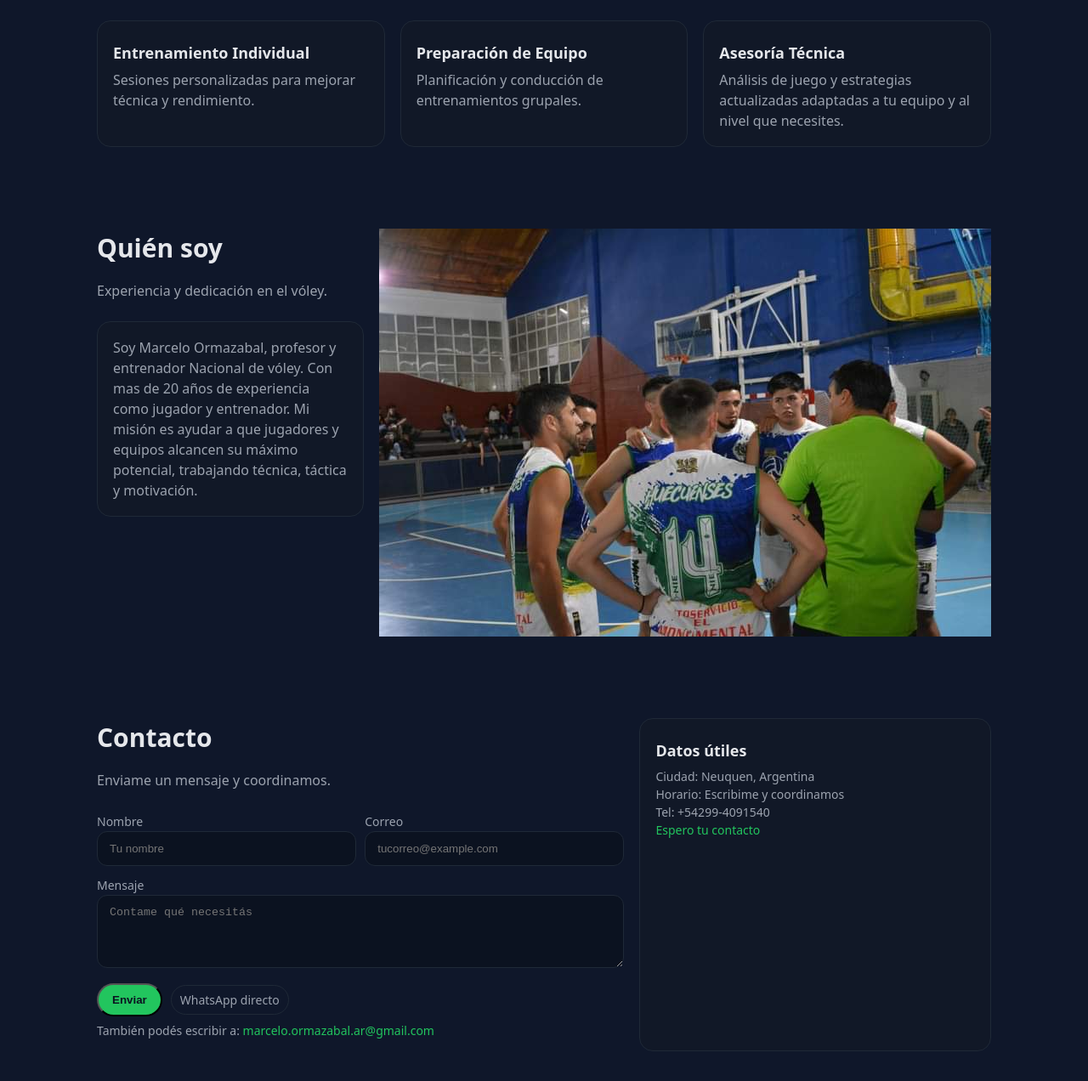
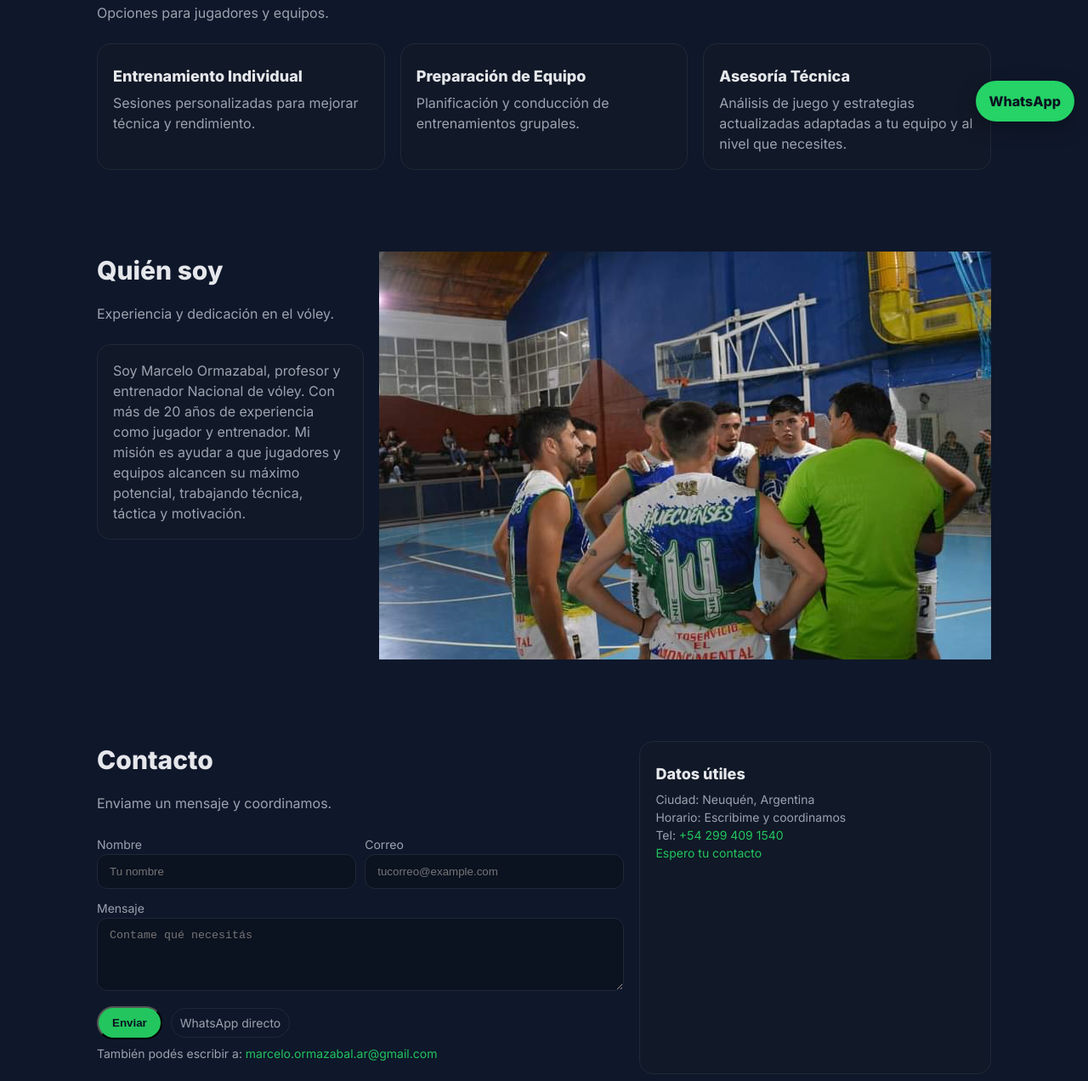
Before and after one commit to marceloormazabal/mi-pagina-voley, a plain HTML site: page index.html in a window 1280 px wide. Shown: the part 641-1913 px from the top of the page at 85% size. Drawn offline with Linux system fonts and the light colour scheme.

Commit message:
Add files via upload
actualizacion de vista y botones

````diff
--- a/index.html
+++ b/index.html
@@ -4,6 +4,16 @@
   <meta charset="UTF-8" />
   <meta name="viewport" content="width=device-width, initial-scale=1" />
   <title>Marcelo Ormazabal - Profesor de Vóley</title>
+
+  <!-- SEO & Social -->
+  <meta name="description" content="Entrenamientos personalizados de vóley en Neuquén con Marcelo Ormazabal. Clases individuales y para equipos, técnica, táctica y motivación." />
+  <meta property="og:title" content="Profesor de Vóley — Marcelo Ormazabal" />
+  <meta property="og:description" content="Potenciá tu rendimiento en vóley. Entrenamientos individuales y de equipo en Neuquén." />
+  <meta property="og:image" content="img/1000095719.JPG" />
+  <meta property="og:type" content="website" />
+  <link rel="icon" href="img/1000095719.JPG" />
+  <link href="https://fonts.googleapis.com/css2?family=Inter:wght@400;600;800&display=swap" rel="stylesheet">
+
   <style>
     :root{
       --bg:#0f172a;
@@ -14,11 +24,12 @@
       --brand-2:#34d399;
     }
     *{box-sizing:border-box}
-    html,body{margin:0;padding:0;background:var(--bg);color:var(--text);font-family:system-ui,-apple-system,Segoe UI,Roboto,Ubuntu,Cantarell,Noto Sans,sans-serif;line-height:1.5}
+    html{scroll-behavior:smooth}
+    html,body{margin:0;padding:0;background:var(--bg);color:var(--text);font-family:Inter,system-ui,-apple-system,Segoe UI,Roboto,Ubuntu,Cantarell,Noto Sans,sans-serif;line-height:1.5}
     a{color:var(--brand);text-decoration:none}
     a:hover{filter:brightness(1.1)}
     .container{max-width:1100px;margin:0 auto;padding:24px}
-    header{position:sticky;top:0;background:rgba(15,23,42,.8);backdrop-filter:saturate(180%) blur(8px);border-bottom:1px solid #1f2937}
+    header{position:sticky;top:0;background:rgba(15,23,42,.8);backdrop-filter:saturate(180%) blur(8px);border-bottom:1px solid #1f2937;z-index:10}
     .nav{display:flex;align-items:center;justify-content:space-between;gap:16px}
     .logo{display:flex;align-items:center;gap:10px;font-weight:700}
     .logo span{background:linear-gradient(135deg,var(--brand),var(--brand-2));-webkit-background-clip:text;background-clip:text;color:transparent}
@@ -52,6 +63,15 @@
 
     footer{border-top:1px solid #1f2937;color:var(--muted)}
 
+    /* Botón flotante WhatsApp */
+    .wa-float{
+      position: fixed; right: 16px; bottom: 16px;
+      background: #25D366; color:#0b1220; font-weight:700;
+      padding: 12px 16px; border-radius: 999px; text-decoration: none;
+      box-shadow: 0 8px 24px rgba(0,0,0,.25); z-index: 20;
+    }
+    .wa-float:hover{ filter: brightness(1.05); }
+
     @media (max-width:900px){
       .hero,.about,.contact{grid-template-columns:1fr}
       .grid{grid-template-columns:1fr}
@@ -76,19 +96,19 @@
       <div class="card">
         <span class="tag">Entrenamiento personalizado</span>
         <h1>Potenciá tu rendimiento en Vóley</h1>
-        <p class="lead">Me especializo en entrenamientos para equipos y jugadores que buscan crecer. Consultas por WhatsApp o correo.</p>
+        <p class="lead">Me especializo en entrenamientos de alto rendimiento, para equipos y jugadores que buscan crecer y obtener el maximo portencial. Consultas por WhatsApp o correo.</p>
         <div style="margin-top:16px;display:flex;gap:10px;flex-wrap:wrap">
           <a class="btn" href="#contacto">Pedir información</a>
           <a href="#servicios">Ver servicios</a>
         </div>
       </div>
-      <!-- Imagen de vóley actualizada -->
+      <!-- Imagen de vóley -->
       <img alt="Equipo de vóley" src="img/1000095719.JPG" />
     </section>
 
     <section id="servicios">
       <h2>Servicios</h2>
-      <p class="section-lead">Opciones para jugadoras y equipos.</p>
+      <p class="section-lead">Opciones para jugadores y equipos.</p>
       <div class="grid">
         <div class="card">
           <h3>Entrenamiento Individual</h3>
@@ -110,10 +130,10 @@
         <h2>Quién soy</h2>
         <p class="section-lead">Experiencia y dedicación en el vóley.</p>
         <div class="card">
-          <p>Soy Marcelo Ormazabal, profesor y entrenador Nacional de vóley. Con mas de 20 años de experiencia como jugador y entrenador. Mi misión es ayudar a que jugadores y equipos alcancen su máximo potencial, trabajando técnica, táctica y motivación.</p>
+          <p>Soy Marcelo Ormazabal, profesor y entrenador Nacional de vóley. Con más de 20 años de experiencia como jugador y entrenador. Mi misión es ayudar a que jugadores y equipos alcancen su máximo potencial, trabajando técnica, táctica y motivación.</p>
         </div>
       </div>
-      <!-- Imagen de vóley actualizada -->
+      <!-- Imagen de vóley entrenando -->
       <img alt="Equipo de vóley entrenando" src="img/1000023625.JPG" />
     </section>
 
@@ -138,28 +158,32 @@
           </div>
           <div class="actions" style="margin-top:12px">
             <button class="btn" type="submit">Enviar</button>
-            <a class="tag" href="https://wa.me/5492994091540?text=Hola%20Marcelo%20quiero%20consultar%20sobre%20entrenamientos" target="_blank">WhatsApp directo</a>
+            <a class="tag" href="https://wa.me/5492994091540?text=Hola%20Marcelo%20quiero%20consultar%20sobre%20entrenamientos" target="_blank" rel="noopener">WhatsApp directo</a>
           </div>
-          <p class="small" style="margin-top:6px">También podés escribir a: <a href="mailto:contacto@tusitio.com">marcelo.ormazabal.ar@gmail.com</a></p>
+          <p class="small" style="margin-top:6px">También podés escribir a: <a href="mailto:marcelo.ormazabal.ar@gmail.com">marcelo.ormazabal.ar@gmail.com</a></p>
         </form>
       </div>
       <div class="card">
         <h3>Datos útiles</h3>
-        <p class="small">Ciudad: Neuquen, Argentina</p>
+        <p class="small">Ciudad: Neuquén, Argentina</p>
         <p class="small">Horario: Escribime y coordinamos</p>
-        <p class="small">Tel: +54299-4091540</p>
-        <p class="small"><a href="#">Espero tu contacto</a></p>
+        <p class="small">Tel: <a href="tel:+542994091540">+54 299 409 1540</a></p>
+        <p class="small"><a href="#contacto">Espero tu contacto</a></p>
       </div>
     </section>
   </main>
 
   <footer>
-    <div class="container" style="padding:24px 0">© <span id="y"></span> Marcelo Ormazabal — Pasion por el voley</div>
+    <div class="container" style="padding:24px 0">© <span id="y"></span> Marcelo Ormazabal — Pasión por el vóley</div>
   </footer>
+
+  <!-- Botón flotante de WhatsApp siempre visible -->
+  <a href="https://wa.me/5492994091540?text=Hola%20Marcelo%20quiero%20consultar%20sobre%20entrenamientos" target="_blank" rel="noopener" class="wa-float" aria-label="WhatsApp">
+    WhatsApp
+  </a>
 
   <script>
     document.getElementById('y').textContent = new Date().getFullYear();
   </script>
 </body>
 </html>
-```
````
